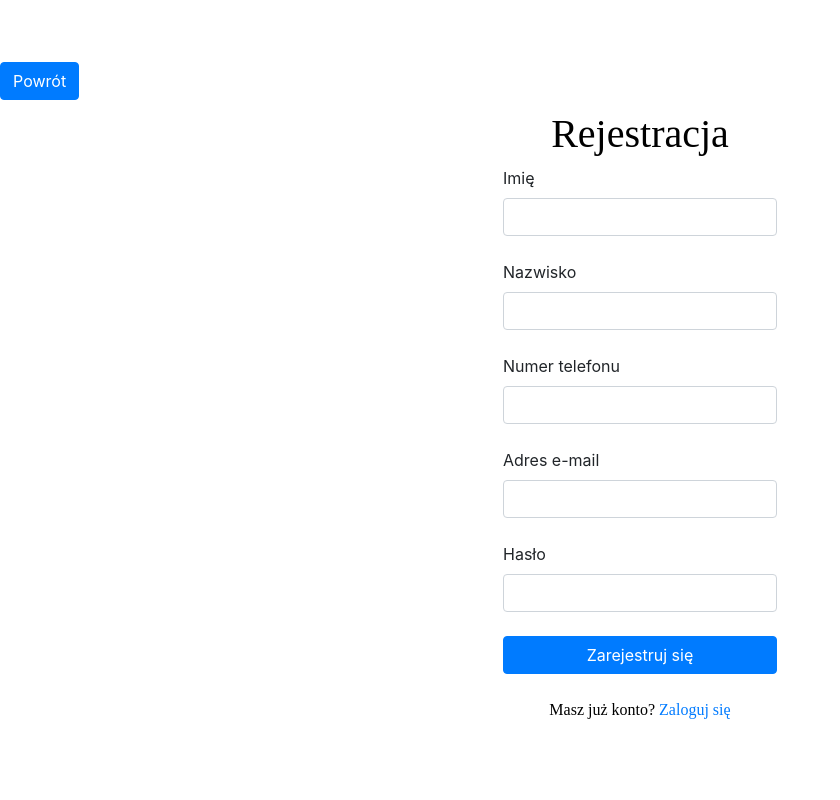
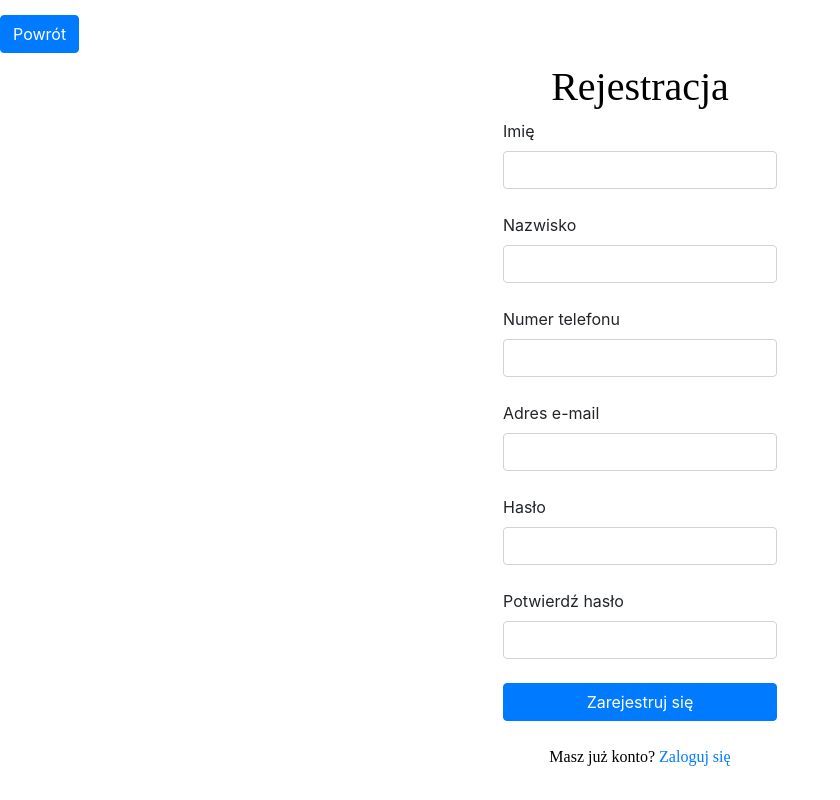
Before and after one commit to jasina007/library, a Flask app: page /register in a window 1280 px wide. Shown: the whole page, without its empty margins (0-840 px from the left). Run offline with Flask 3, Linux system fonts and the light colour scheme; some libraries are stand-ins or nearby versions.

Commit message:
add password matching check

```diff
--- a/templates/register.html
+++ b/templates/register.html
@@ -48,6 +48,14 @@
     <input type="password" id="form2Example5" name="password" class="form-control" required/>
   </div>
 
+  <!-- Password input -->
+  <div class="form-outline mb-4">
+    <label class="form-label" for="form2Example2">Potwierdź hasło</label>
+    <input type="password" id="form2Example6" name="password2" class="form-control" required/>
+  </div>
+
+  <span id="password-error" style="color: red;"></span>
+
   <!-- Submit button -->
   <button type="submit" class="btn btn-primary btn-block mb-4">Zarejestruj się</button>
 
@@ -57,4 +65,16 @@
   </div>
 </form>
 </body>
+<script>
+        document.querySelector('form').addEventListener('submit', function(e) {
+            const password1 = document.getElementById('form2Example5').value;
+            const password2 = document.getElementById('form2Example6').value;
+            if (password1 !== password2) {
+                e.preventDefault();
+                document.getElementById('form2Example5').value = "";
+                document.getElementById('form2Example6').value = "";
+                document.getElementById('password-error').textContent = "Passwords do not match.";
+            }
+        });
+    </script>
 </html>
```
